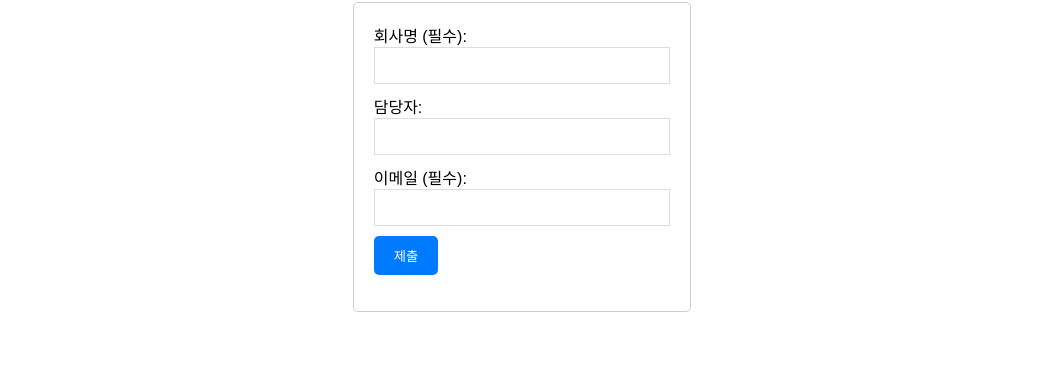
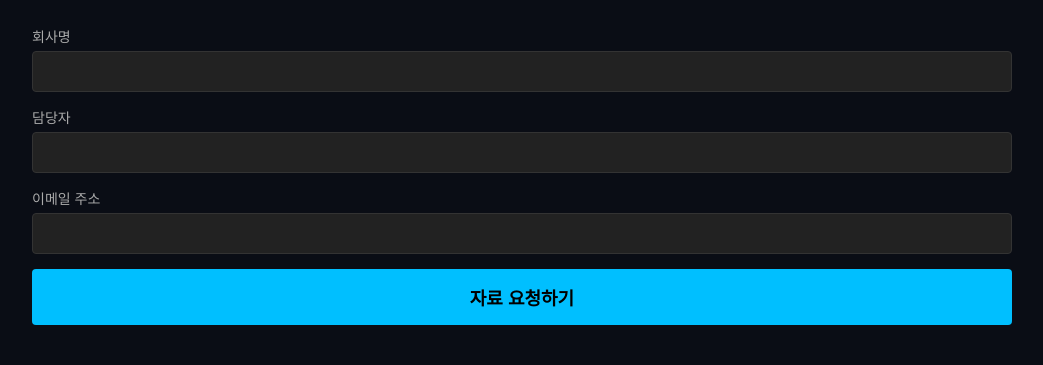
Before and after one commit to sanjock/my-first-page, a plain HTML site: page index.html in a window 1280 px wide. Shown: the part 610-975 px from the top of the page, without its empty margins (118-1161 px from the left). Before the commit the page ends 930 px from the top, so only its background shows below. Drawn offline with Linux system fonts and the light colour scheme.

Commit message:
Update index.html

```diff
--- a/index.html
+++ b/index.html
@@ -1,57 +1,123 @@
 <!DOCTYPE html>
-<html>
+<html lang="ko">
 <head>
+    <meta charset="UTF-8">
     <title>이메일로 자료 받기</title>
-    <meta charset="UTF-8">
+
     <style>
-        body { font-family: Arial, sans-serif; text-align: center; padding-top: 50px; }
-        h1 { color: #333; }
-        form { display: inline-block; text-align: left; padding: 20px; border: 1px solid #ccc; border-radius: 5px; }
-        input[type="text"], input[type="email"] { width: 100%; padding: 10px; margin-bottom: 10px; border: 1px solid #ddd; box-sizing: border-box; }
-        button { padding: 10px 20px; background-color: #007bff; color: white; border: none; border-radius: 5px; cursor: pointer; }
+        /* 1. 페이지 전체 스타일 (배경색, 기본 글자색, 폰트) */
+        body {
+            background-color: #0A0D15; /* 로고와 연결되는 짙은 남색 배경 */
+            color: white; /* 폼 안의 기본 텍스트 색상을 흰색으로 설정 */
+            font-family: Arial, sans-serif;
+            margin: 0;
+            padding: 0;
+            display: flex;
+            justify-content: center;
+            align-items: flex-start; /* 콘텐츠를 위쪽으로 정렬 */
+            min-height: 100vh;
+        }
+
+        /* 2. 중앙 컨테이너 스타일 */
+        .container {
+            max-width: 980px; /* 로고와 컨텐츠를 담을 최대 너비 */
+            width: 100%;
+            padding: 20px;
+            text-align: center; /* 로고와 제목 중앙 정렬 */
+        }
+
+        /* 3. 폼 그룹 스타일 */
+        .form-group {
+            text-align: left;
+            margin-bottom: 15px;
+        }
+        .form-group label {
+            display: block;
+            margin-bottom: 5px;
+            font-size: 14px;
+            color: #AAAAAA; /* 라벨 글자색 조정 */
+        }
+        .form-group input[type="text"],
+        .form-group input[type="email"] {
+            width: 100%;
+            padding: 12px;
+            border: 1px solid #333;
+            background-color: #222; /* 폼 필드 배경색 어둡게 */
+            color: white;
+            box-sizing: border-box; /* 패딩이 너비에 포함되도록 설정 */
+            border-radius: 4px;
+        }
+
+        /* 4. 제출 버튼 스타일 */
+        #submit-form button {
+            width: 100%;
+            padding: 15px;
+            background-color: #00BFFF; /* 로고 강조색과 동일 */
+            color: black;
+            font-size: 18px;
+            font-weight: bold;
+            border: none;
+            border-radius: 4px;
+            cursor: pointer;
+            transition: background-color 0.3s;
+        }
+        #submit-form button:hover {
+            background-color: #0099CC;
+        }
+
+        /* 5. 알림 메시지 스타일 */
+        #response-message {
+            margin-top: 20px;
+            font-size: 1.1em;
+            font-weight: bold;
+            color: #00BFFF;
+        }
     </style>
 </head>
 <body>
-    <img src="logo.png" alt="회사 로고" style="max-width: 967px; height: auto;">
-    <h1>이메일로 자료 받기</h1>
+
+<div class="container">
+
+    <img src="logo.png" alt="이메일 자료 받기 로고" style="max-width: 967px; height: auto; display: block; margin: 0 auto 20px auto;"><br>
+
+    <h1 style="color: #00BFFF; padding: 10px; margin-bottom: 30px;">이메일로 자료 받기</h1>
 
     <form id="submit-form">
+        <div class="form-group">
+            <label for="companyName">회사명</label>
+            <input type="text" id="companyName" name="회사명" required>
+        </div>
+        <div class="form-group">
+            <label for="contactPerson">담당자</label>
+            <input type="text" id="contactPerson" name="담당자" required>
+        </div>
+        <div class="form-group">
+            <label for="userEmail">이메일 주소</label>
+            <input type="email" id="userEmail" name="이메일" required>
+        </div>
 
-      <label for="companyName">회사명 (필수):</label>
-      <input type="text" id="companyName" name="companyName" required><br>
-
-      <label for="contactPerson">담당자:</label>
-      <input type="text" id="contactPerson" name="contactPerson"><br>
-
-      <label for="userEmail">이메일 (필수):</label>
-      <input type="email" id="userEmail" name="userEmail" required><br>
-
-      <button type="submit">제출</button>
-
-      <p id="response-message" style="color: green; margin-top: 15px;"></p>
+        <button type="submit">자료 요청하기</button>
     </form>
 
-    <script>
-      // -------------------------------------------------------------------
-      // ⚠️ 중요: 아래 '#YOUR_WEB_APP_URL#'을 두목님의 웹 앱 URL로 바꿔주십시오.
-      // -------------------------------------------------------------------
-      const form = document.getElementById('submit-form');
-      const appURL = '#YOUR_WEB_APP_URL#';
-      const responseMessage = document.getElementById('response-message');
+    <div id="response-message"></div>
+</div>
 
-      form.addEventListener('submit', function(e) {
-        e.preventDefault();
+<script>
+    // ⚠️ 이 곳에 두목님의 Apps Script 배포 URL을 넣어주십시오. ⚠️
+    const appURL = '#YOUR_WEB_APP_URL#';
 
-        // HTML5 유효성 검사를 통과하지 못하면 스크립트가 실행되지 않음
-        if (!form.checkValidity()) {
-            return;
-        }
+    const form = document.getElementById('submit-form');
+    const responseMessage = document.getElementById('response-message');
 
-        responseMessage.textContent = '제출 중...';
+    form.addEventListener('submit', function(e) {
+        e.preventDefault(); // 기본 폼 제출 동작 차단
 
-        // 폼 데이터를 URLSearchParams 형태로 변환하여 POST 본문으로 사용
-        const data = new FormData(form);
-        const queryString = new URLSearchParams(data).toString();
+        // 폼 데이터를 URL 인코딩 형식으로 직렬화
+        const formData = new FormData(form);
+        const params = new URLSearchParams(formData);
+        const queryString = params.toString();
+
+        responseMessage.textContent = '자료를 요청 중입니다...';
 
         fetch(appURL, {
             method: 'POST',
@@ -61,19 +127,20 @@
             body: queryString // 직렬화된 데이터 전송
         })
         .then(response => response.json())
-        .then(result => {
-            if (result.result === 'success') {
-                responseMessage.textContent = '✅ 자료 요청이 성공적으로 접수되었습니다!';
-                form.reset(); // 폼 초기화
+        .then(data => {
+            if (data.result === 'success') {
+                responseMessage.textContent = '✅ 자료 요청이 완료되었습니다. 이메일을 확인해 주세요.';
+                form.reset(); // 폼 내용 초기화
             } else {
-                responseMessage.textContent = '❌ 제출에 실패했습니다: ' + result.message;
+                responseMessage.textContent = '❌ 요청에 실패했습니다: ' + (data.error || '알 수 없는 오류');
             }
         })
         .catch(error => {
-            console.error('Error:', error);
-            responseMessage.textContent = '❌ 네트워크 오류가 발생했습니다.';
+            responseMessage.textContent = '⚠️ 네트워크 오류가 발생했습니다. 잠시 후 다시 시도해 주세요.';
+            console.error('Fetch Error:', error);
         });
-      });
-    </script>
+    });
+</script>
+
 </body>
 </html>
```
